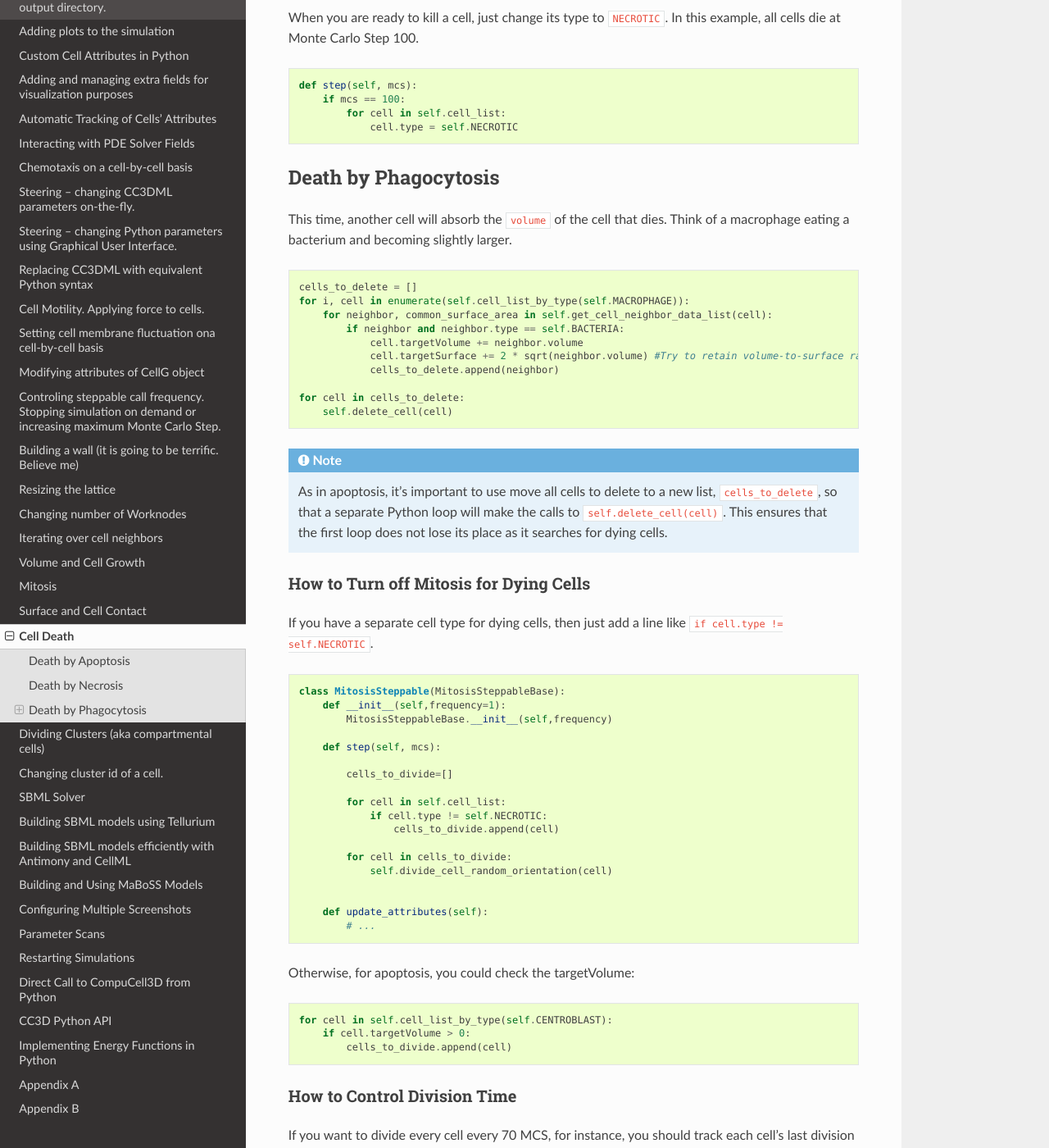
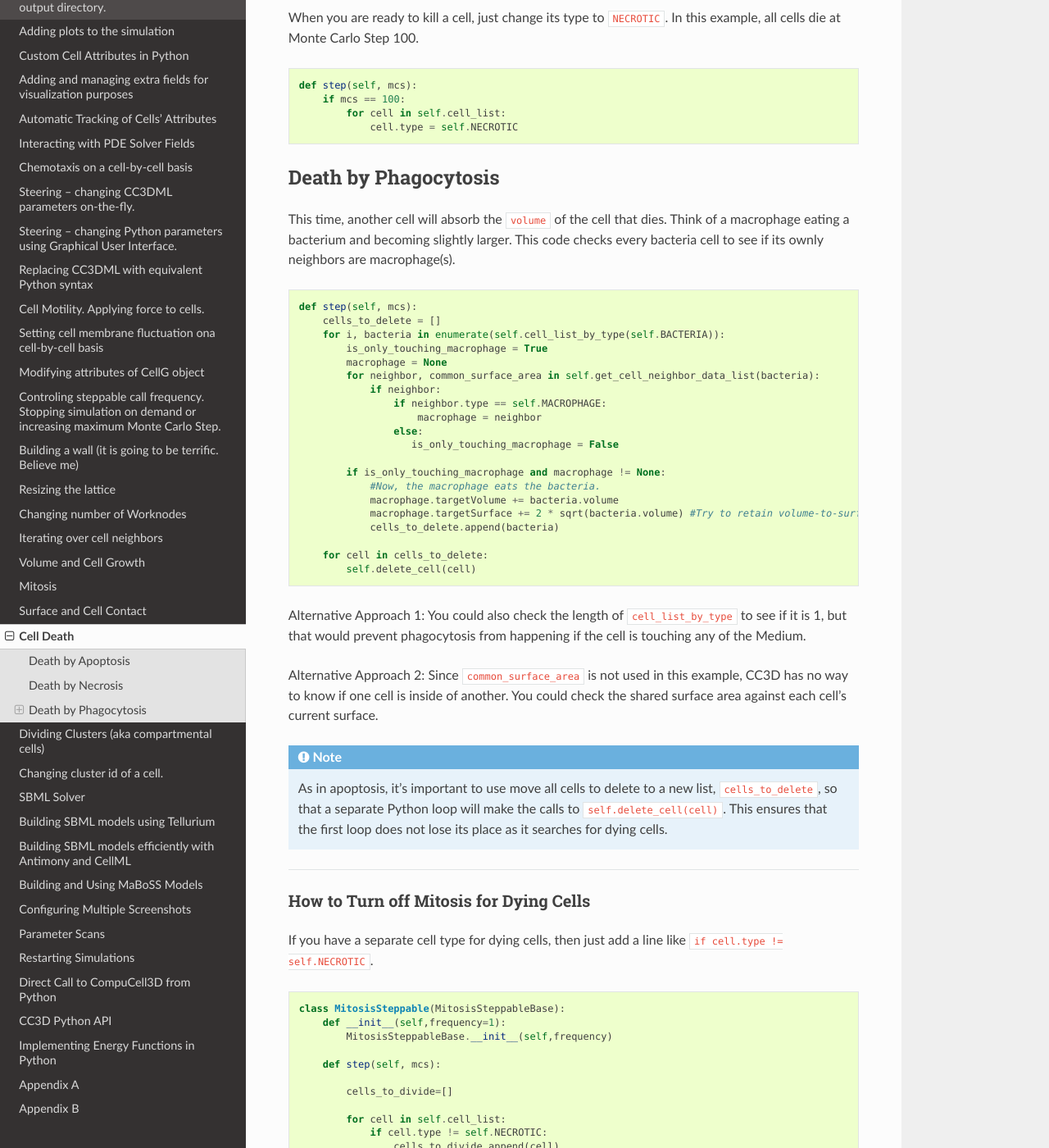
Before and after one commit to CompuCell3D/PythonScriptingManual, a Sphinx documentation site: the page built from docs/cell_death.rst, in a window 1280 px wide and 1400 px high, scrolled down 1568 px. Shown: the whole window at 82% size. Built offline with Sphinx 7.4.7 and the Read the Docs theme 2.0.0, drawn with Linux system fonts in a browser that asks for light colours.

Commit message:
Finished phagocytosis doc

```diff
--- a/docs/cell_death.rst
+++ b/docs/cell_death.rst
@@ -5,7 +5,7 @@ This guide covers apoptosis, necrosis, and phagocytosis.
 
 
 Death by Apoptosis
-^^^^^^^^^^^^^^^^^^^^^^^^^^^^^^^^
+************************************************
 
 For each cell you want to kill, set its ``targetVolume`` to 0.
 The cell will begin to shrink over time.
@@ -56,7 +56,7 @@ This is __optional__, but it may provide a slight boost to performance.
     This ensures that the first loop does not lose its place as it searches for dying cells.
 
 Death by Necrosis
-^^^^^^^^^^^^^^^^^^^^^^^^^^^^^^^^
+************************************************
 
 There are many ways to achieve this, but one is to create a separate cell type, ``Necrotic``,
 that has a very high target surface and lamda surface. Its volume can remain the same as before.
@@ -87,23 +87,41 @@ all cells die at Monte Carlo Step 100.
                 cell.type = self.NECROTIC
 
 Death by Phagocytosis
-^^^^^^^^^^^^^^^^^^^^^^^^^^^^^^
+************************************************
 
 This time, another cell will absorb the ``volume`` of the cell that dies.
 Think of a macrophage eating a bacterium and becoming slightly larger.
+This code checks every bacteria cell to see if its ownly neighbors are macrophage(s).
 
 .. code-block:: python
 
-    cells_to_delete = []
-    for i, cell in enumerate(self.cell_list_by_type(self.MACROPHAGE)):
-        for neighbor, common_surface_area in self.get_cell_neighbor_data_list(cell):
-            if neighbor and neighbor.type == self.BACTERIA:
-                cell.targetVolume += neighbor.volume
-                cell.targetSurface += 2 * sqrt(neighbor.volume) #Try to retain volume-to-surface ratio
-                cells_to_delete.append(neighbor)
+    def step(self, mcs):
+        cells_to_delete = []
+        for i, bacteria in enumerate(self.cell_list_by_type(self.BACTERIA)):
+            is_only_touching_macrophage = True
+            macrophage = None
+            for neighbor, common_surface_area in self.get_cell_neighbor_data_list(bacteria):
+                if neighbor:
+                    if neighbor.type == self.MACROPHAGE:
+                        macrophage = neighbor
+                    else:
+                       is_only_touching_macrophage = False
 
-    for cell in cells_to_delete:
-        self.delete_cell(cell)
+            if is_only_touching_macrophage and macrophage != None:
+                #Now, the macrophage eats the bacteria.
+                macrophage.targetVolume += bacteria.volume
+                macrophage.targetSurface += 2 * sqrt(bacteria.volume) #Try to retain volume-to-surface ratio
+                cells_to_delete.append(bacteria)
+
+        for cell in cells_to_delete:
+            self.delete_cell(cell)
+
+
+Alternative Approach 1: You could also check the length of ``cell_list_by_type`` to see if it is 1,
+but that would prevent phagocytosis from happening if the cell is touching any of the Medium.
+
+Alternative Approach 2: Since ``common_surface_area`` is not used in this example, CC3D has no way
+to know if one cell is inside of another. You could check the shared surface area against each cell's current surface.
 
 .. note::
 
@@ -111,9 +129,10 @@ Think of a macrophage eating a bacterium and becoming slightly larger.
     so that a separate Python loop will make the calls to ``self.delete_cell(cell)``.
     This ensures that the first loop does not lose its place as it searches for dying cells.
 
+************************************************
 
 How to Turn off Mitosis for Dying Cells
-************************************************
+^^^^^^^^^^^^^^^^^^^^^^^^^^^^^^^^^^^^^^^^
 
 If you have a separate cell type for dying cells, then just add a line
 like ``if cell.type != self.NECROTIC``.
@@ -149,7 +168,7 @@ Otherwise, for apoptosis, you could check the targetVolume:
 
 
 How to Control Division Time
-************************************************
+^^^^^^^^^^^^^^^^^^^^^^^^^^^^^^^^^^^^^^^^
 
 If you want to divide every cell every 70 MCS, for instance, you should
 track each cell's last division time independently using ``cell.dict``.
```
